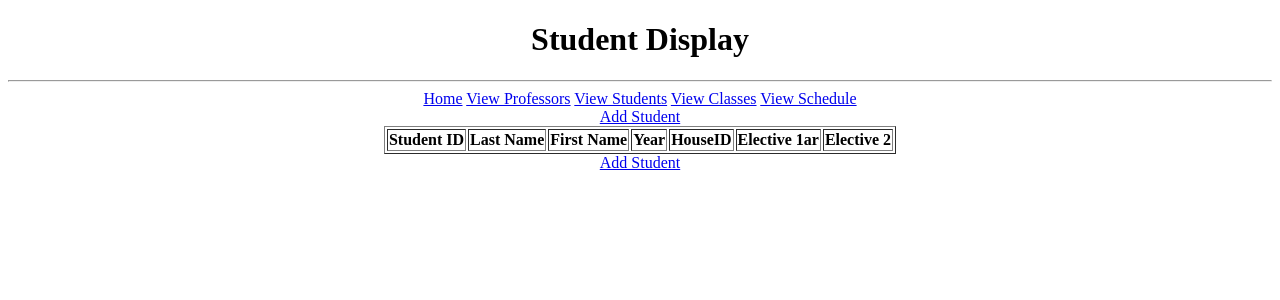
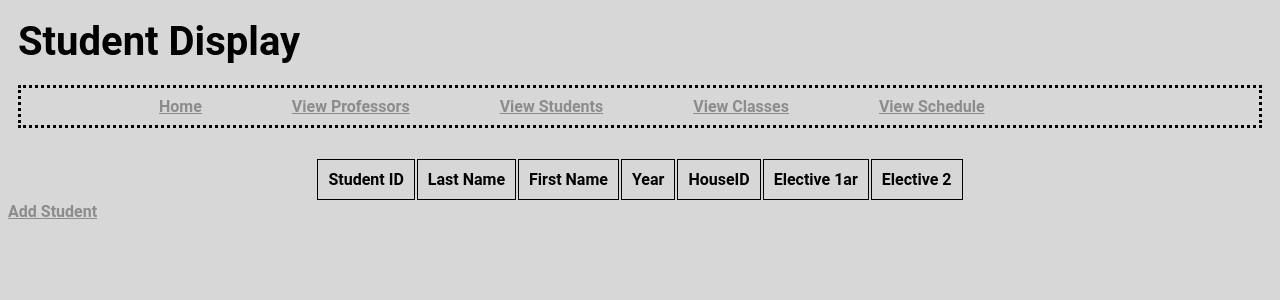
Before and after one commit to colburnh/cs361, a Django app: page /student/ in a window 1280 px wide. Shown: the top 300 px of the page. Run offline with Django 3.2, Linux system fonts and the light colour scheme; tables that the repository leaves empty hold one stand-in row (values such as "Sample post"); data that the repository does not hold is empty.

Commit message:
Update student.html

```diff
--- a/HogwartsWebApp/hogwartsweb/templates/student.html
+++ b/HogwartsWebApp/hogwartsweb/templates/student.html
@@ -1,19 +1,23 @@
+{% load static %}
 <!DOCTYPE html>
 <head>
     <title>Student</title>
+    <link rel="stylesheet" type="text/css" href="{% static 'student.css' %}" media="screen">
 </head>
+
 <body>
-    <center>
-        <h1>Student Display</h1>
-        <hr/>
-        <a href="{% url 'index' %}">Home<a/>
-        <a href="{% url 'prof' %}">View Professors<a/>
-        <a href="{% url 'student' %}">View Students<a/>
-        <a href="{% url 'classes' %}">View Classes<a/>
-        <a href="{% url 'schedule' %}">View Schedule<a/>
+    <h1 class="site-title">Student Display</h1>
+    <nav class="navbar">
+        <ul class="navlist">
+            <li class="navitem navlink"><a href="{% url 'index' %}">Home</a></li>
+            <li class="navitem navlink"><a href="{% url 'prof' %}">View Professors</a></li>
+            <li class="navitem navlink"><a href="{% url 'student' %}">View Students</a></li>
+            <li class="navitem navlink"><a href="{% url 'classes' %}">View Classes</a></li>
+            <li class="navitem navlink"><a href="{% url 'schedule' %}">View Schedule</a></li>
+        </ul>
+    </nav>
         </br>
-        <a href="{% url 'studentAdd' %}">Add Student<a/>
-        <table border="1">
+        <table class="center">
             <tr>
                 <th>Student ID</th>
                 <th>Last Name</th>
@@ -32,11 +36,10 @@
                 <td>{{datadisplay.Year}}</td>
                 <td>{{datadisplay.ElectiveOneID}}</td>
                 <td>{{datadisplay.ElectiveOTwoID}}</td>
-                <td><a href="/delete/{{datadisplay.StudentID}}">Delete<a/></td>
+                <td><a href="/delete/{{datadisplay.StudentID}}">Delete</a></td>
 
             </tr>
             {% endfor %}
         </table>
-        <a href="{% url 'studentAdd' %}">Add Student<a/>
-    </center>
+        <a href="{% url 'studentAdd' %}">Add Student</a>
 </body>
```
